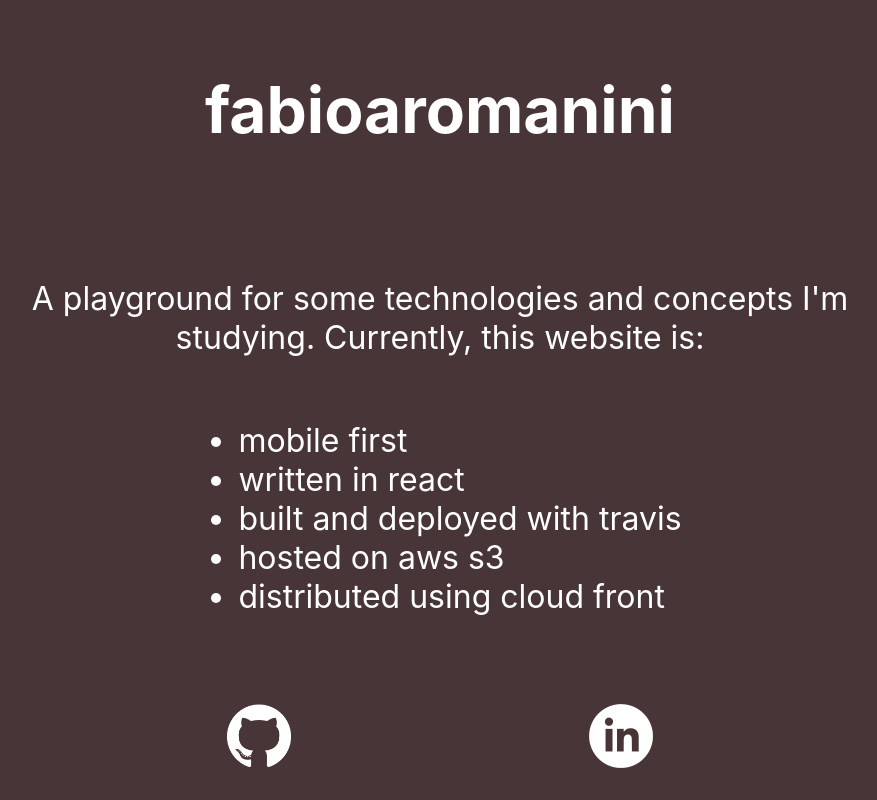
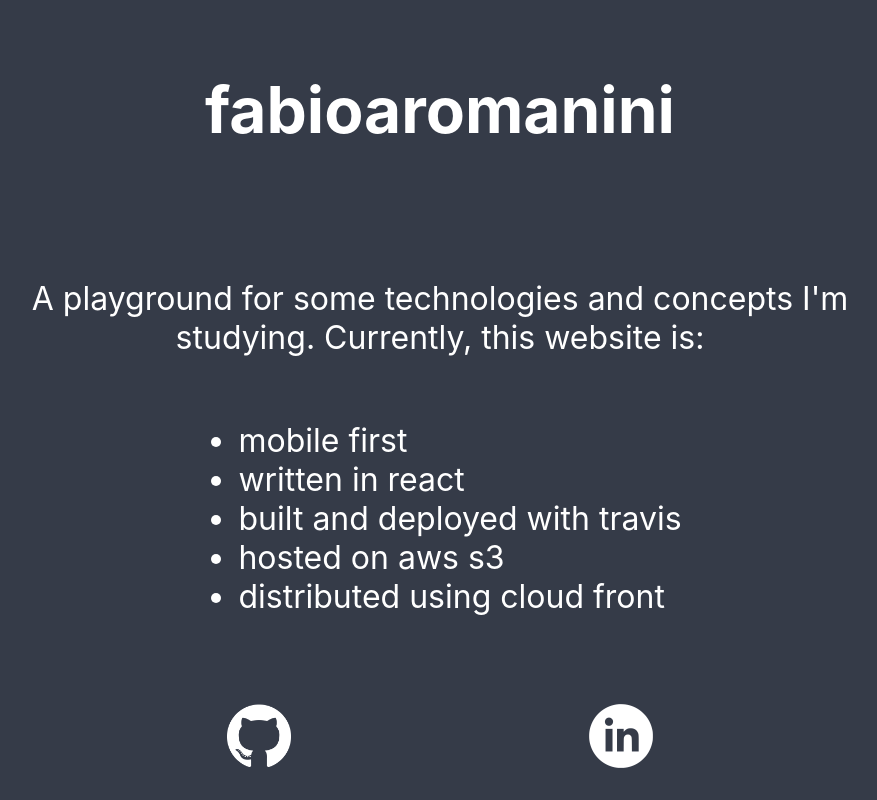
Before and after one commit to fabioaromanini/site, a React (Create React App) app: page / in a window 1280 px wide. Shown: the whole page, without its empty margins (200-1077 px from the left). Built offline with nearby package versions, Linux system fonts and the light colour scheme.

Commit message:
updates background color

```diff
--- a/src/landing/landing.css
+++ b/src/landing/landing.css
@@ -1,6 +1,6 @@
 #landing {
   height: 100vh;
-  background-color: #483538;
+  background-color: #353b48;
   color: white;
   display: flex;
   flex-direction: column;
```
